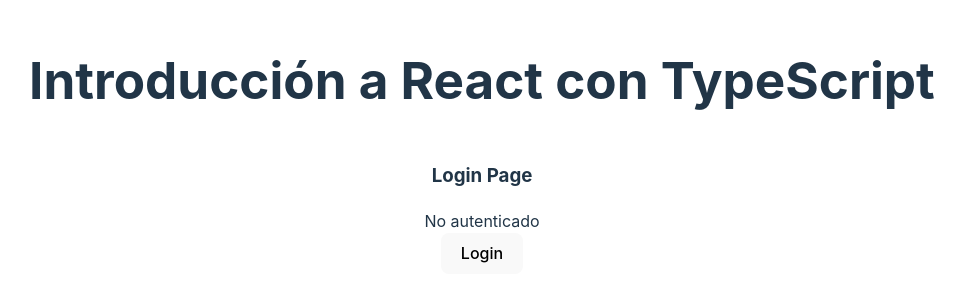
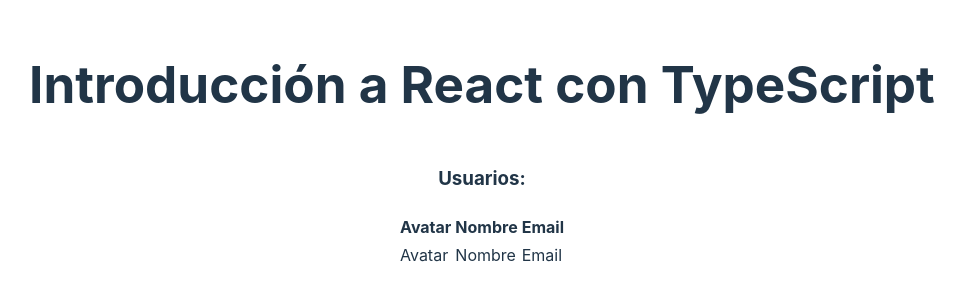
Before and after one commit to teodoro-aguirre/react-bases-ts, a React (Vite) app: page / in a window 1280 px wide. Shown: the part 254-556 px from the top of the page, without its empty margins (158-1123 px from the left). Built offline with nearby package versions, Linux system fonts and the light colour scheme; no server answers.

Commit message:
Peticiones HTTP usando fetch y la libreria Axios

```diff
--- a/package.json
+++ b/package.json
@@ -10,6 +10,7 @@
     "preview": "vite preview"
   },
   "dependencies": {
+    "axios": "^1.7.2",
     "react": "^18.2.0",
     "react-dom": "^18.2.0",
     "zustand": "^4.5.2"
--- a/src/App.tsx
+++ b/src/App.tsx
@@ -1,7 +1,8 @@
 import {
   // Counter,
-  CounterWithHook,
-  LoginPage
+  // CounterWithHook,
+  // LoginPage,
+  UsersPage
 } from "./components"
 import {
   // BasicFunctions,
@@ -21,7 +22,8 @@
       {/* <BasicFunctions /> */}
       {/* <Counter /> */}
       {/* <CounterWithHook /> */}
-      <LoginPage />
+      {/* <LoginPage /> */}
+      <UsersPage />
     </main>
   )
 }
--- /dev/null
+++ b/src/components/UsersPage.tsx
@@ -0,0 +1,40 @@
+import axios from "axios"
+import { useEffect } from "react"
+
+
+
+export const UsersPage = () => {
+
+    useEffect( () => {
+
+        axios.get('https://reqres.in/api/users?page=2')
+        .then( resp => console.log( resp.data ) );
+
+        // fetch('https://reqres.in/api/users?page=2')
+        // .then ( resp => resp.json() )
+        // .then( data => console.log(data) )
+
+    }, [])
+
+  return (
+    <>
+        <h3>Usuarios: </h3>
+        <table>
+            <thead>
+                <tr>
+                    <th>Avatar</th>
+                    <th>Nombre</th>
+                    <th>Email</th>
+                </tr>
+            </thead>
+            <tbody>
+                <tr>
+                    <td>Avatar</td>
+                    <td>Nombre</td>
+                    <td>Email</td>
+                </tr>
+            </tbody>
+        </table>
+    </>
+  )
+}
--- a/src/components/index.ts
+++ b/src/components/index.ts
@@ -2,3 +2,4 @@
 export * from './Counter';
 export * from './CounterWithHook';
 export * from './LoginPage';
+export * from './UsersPage';
```
Also changed, not shown: 1 other file (tests, documents, lock files or other folders).
